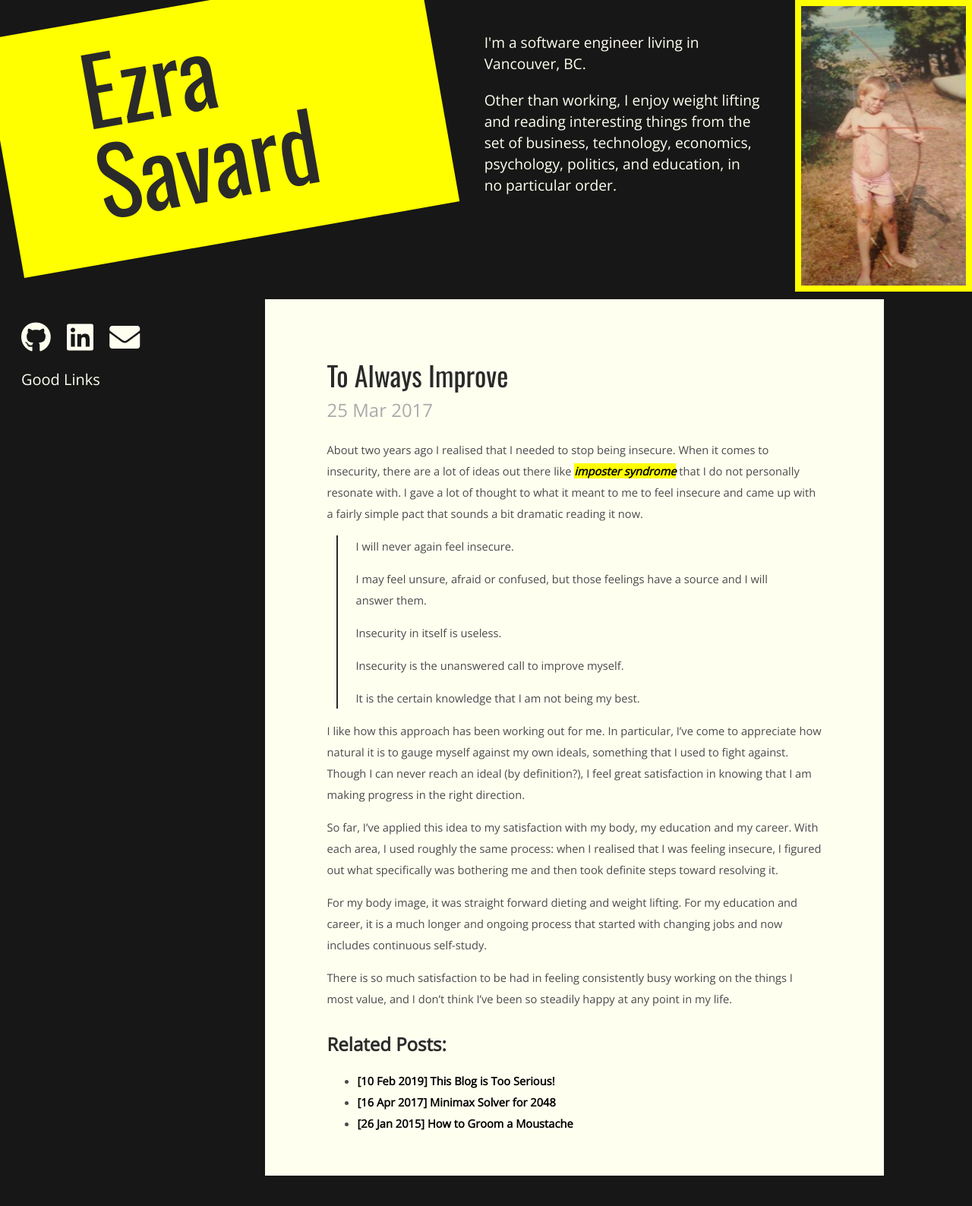
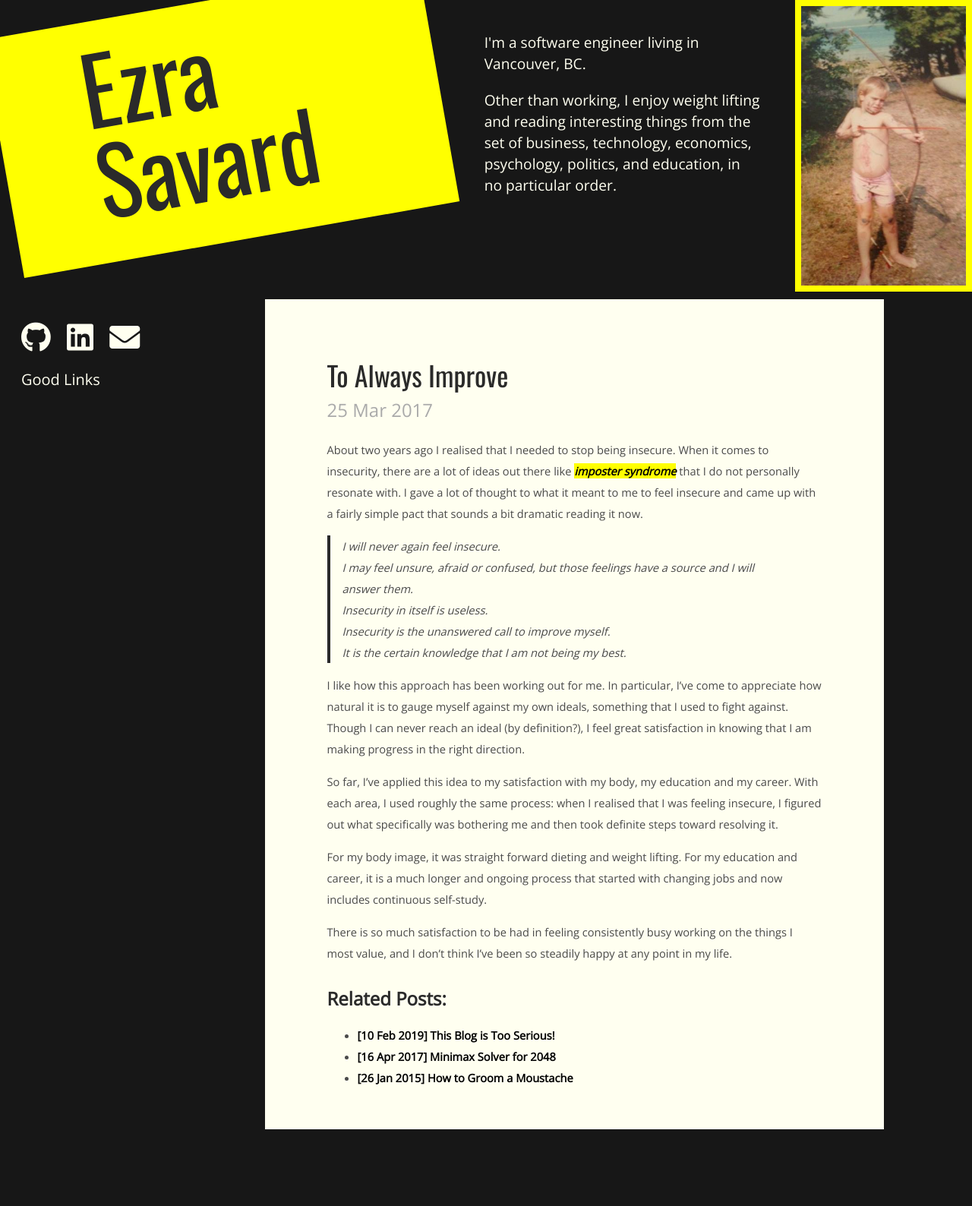
Before and after one commit to ezrasavard/ezrasavard.com, a Jekyll site: the page built from _posts/2017-03-25-always-improve.md, in a window 1280 px wide. Shown: the whole page at 76% size. Built offline with Jekyll 4.4.1, drawn with Linux system fonts in a browser that asks for light colours; nearby versions of some CDN libraries; after the commit the page ends 1527 px from its top, so only the background shows below that.

Commit message:
more css cleanup, fix block quote

```diff
--- a/_posts/2017-03-25-always-improve.md
+++ b/_posts/2017-03-25-always-improve.md
@@ -7,11 +7,15 @@ tags: [misc]
 About two years ago I realised that I needed to stop being insecure. When it comes to insecurity, there are a lot of ideas out there like [imposter syndrome](https://en.wikipedia.org/wiki/Impostor_syndrome) that I do not personally resonate with. I gave a lot of thought to what it meant to me to feel insecure and came up with a fairly simple pact that sounds a bit dramatic reading it now.
 
 <blockquote>
-<p>I will never again feel insecure.</p>
-<p>I may feel unsure, afraid or confused, but those feelings have a source and I will answer them.</p>
-<p>Insecurity in itself is useless.</p>
-<p>Insecurity is the unanswered call to improve myself.</p>
-<p>It is the certain knowledge that I am not being my best.</p>
+I will never again feel insecure.
+<br>
+I may feel unsure, afraid or confused, but those feelings have a source and I will answer them.
+<br>
+Insecurity in itself is useless.
+<br>
+Insecurity is the unanswered call to improve myself.
+<br>
+It is the certain knowledge that I am not being my best.
 </blockquote>
 
 I like how this approach has been working out for me. In particular, I've come to appreciate how natural it is to gauge myself against my own ideals, something that I used to fight against. Though I can never reach an ideal (by definition?), I feel great satisfaction in knowing that I am making progress in the right direction.
--- a/_sass/content.scss
+++ b/_sass/content.scss
@@ -32,7 +32,7 @@ body {
         color: $loud-color;
         &:hover,
         &:focus, {
-            border-bottom: 1px solid $loud-color;
+            border-bottom: 2px solid $loud-color;
         }
     }
 }
@@ -70,23 +70,24 @@ body {
         padding-left: 8px;
         padding-right: 8px;
     }
+}
+
+.more, .relatedPosts, .pagination {
     a {
       background-color: #00000000;
       font-style: normal;
     }
 }
 
-.more, .relatedPosts {
 a {
-    background-color: #00000000;
-    font-style: normal;
+    color: $link-color;
+    text-decoration: none;
+    &:hover,
+    &:focus, {
+        border-bottom: 2px solid $link-color;
     }
 }
 
-footer, .feets {
-    text-align: center;
-    color: $light-color;
-}
 
 .title, .pagetitle {
     color: $dark-color;
@@ -116,15 +117,6 @@ p {
     margin-bottom: 15px;
 }
 
-a {
-  color: $link-color;
-  text-decoration: none;
-  &:hover,
-  &:focus, {
-    border-bottom: 2px solid $link-color;
-  }
-}
-
 a.footnote:before {
    content: "[";
 }
@@ -134,9 +126,10 @@ a.footnote:after {
 }
 
 blockquote {
-  border-left: 2px solid $dark-color;
-  padding-left: 24px;
-  margin-left: 12px;
+    border-left: 4px solid $dark-color;
+    font-style: italic;
+    padding-left: 16px;
+    margin-left: 0px;
     quotes: "\201C""\201D""\2018""\2019";
 }
 
```
Lines whose indentation alone changed are shown as unchanged.
